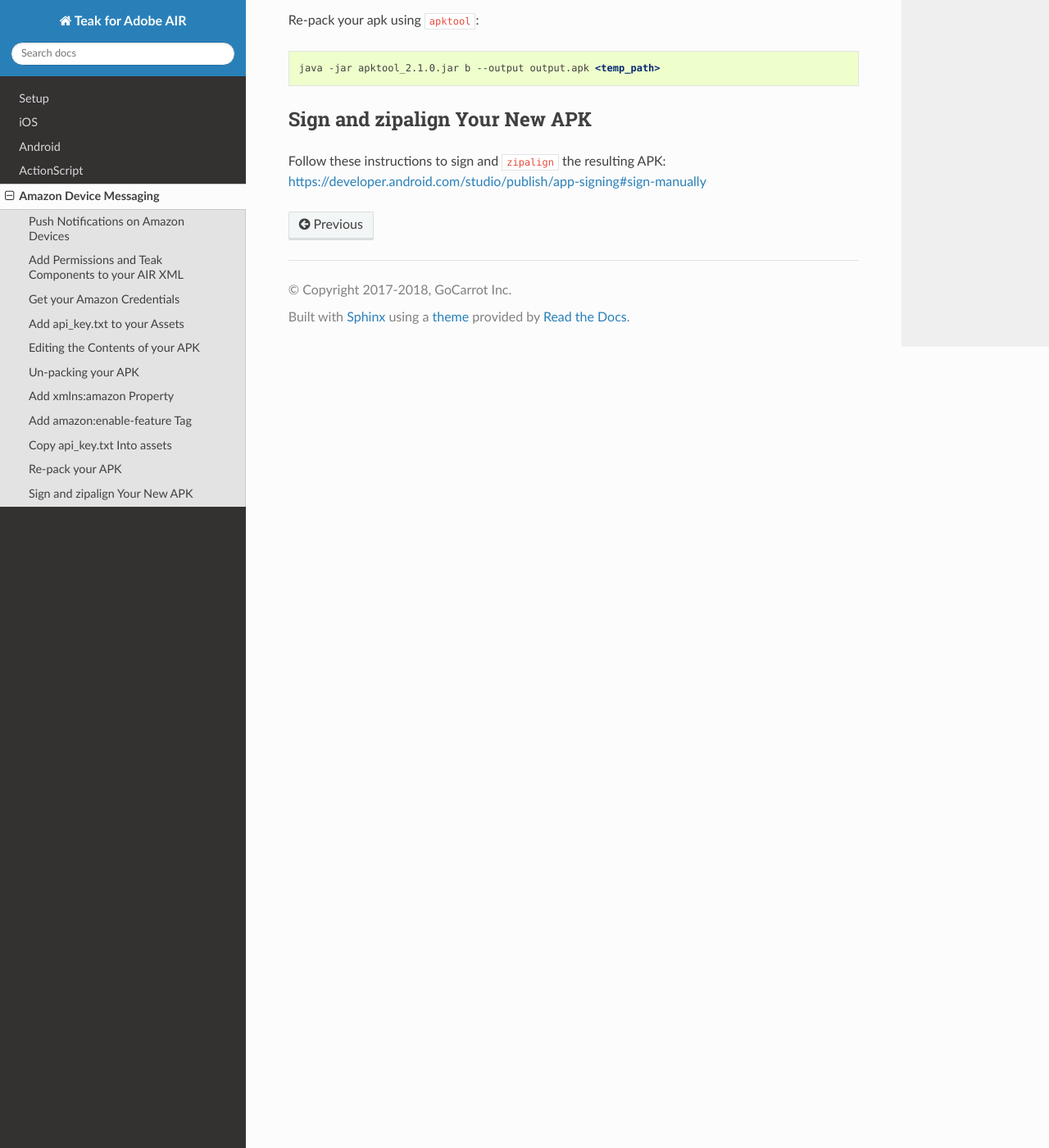
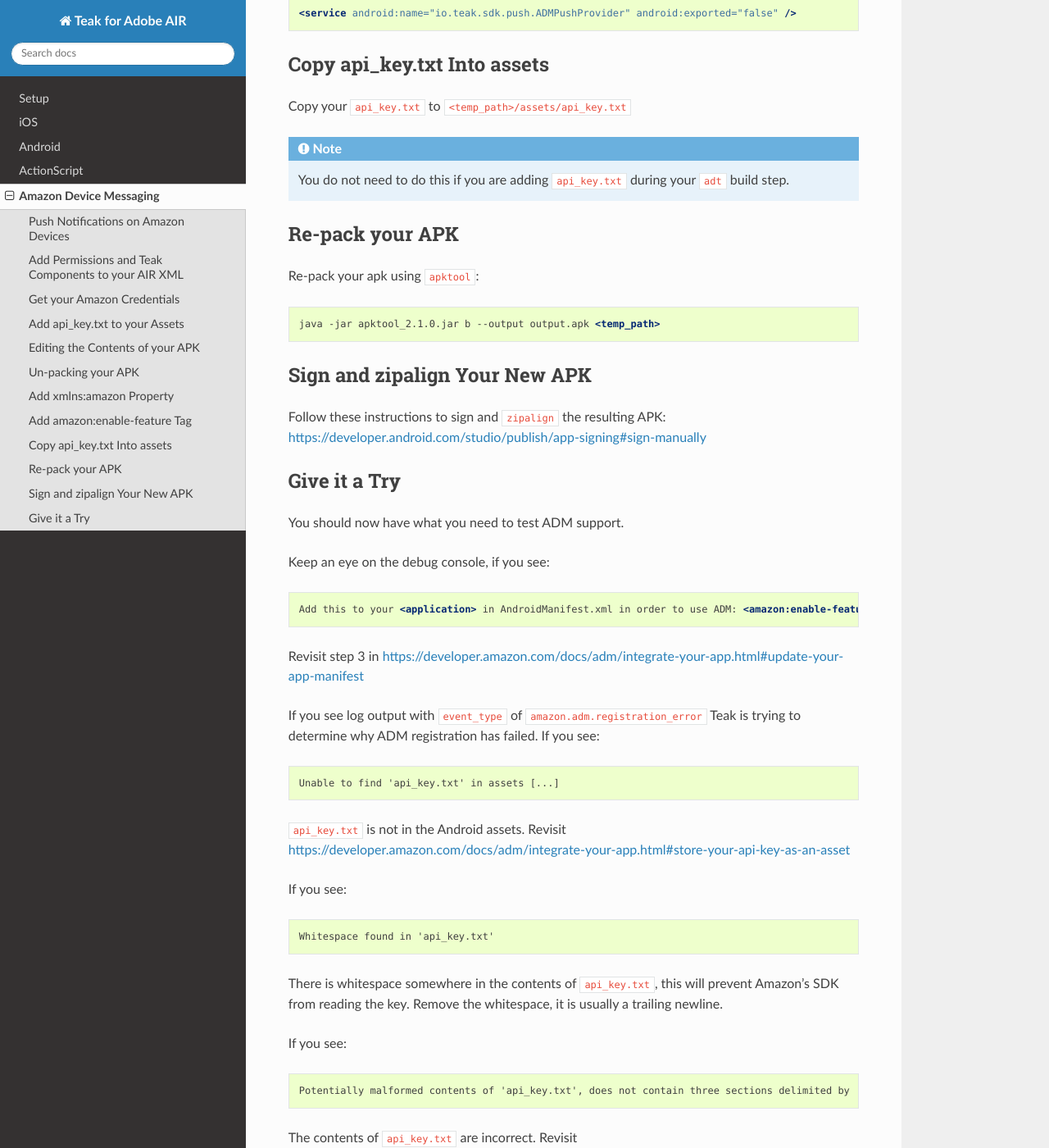
Before and after one commit to GoCarrot/teak-air, a Sphinx documentation site: the page built from docs/adm.rst, in a window 1280 px wide and 1400 px high, scrolled down 2954 px. Shown: the whole window at 82% size. Built offline with Sphinx 7.4.7 and the Read the Docs theme 2.0.0, drawn with Linux system fonts in a browser that asks for light colours; some of the changed text lies outside the part shown.

Commit message:
Further instructions and testing docs

```diff
--- a/docs/adm.rst
+++ b/docs/adm.rst
@@ -43,6 +43,16 @@
 ADM requires that you have an ``api_key.txt`` in the assets folder of your Android app.
 
 In order to get your ``api_key.txt`` follow the instructions located here: https://developer.amazon.com/docs/adm/obtain-credentials.html
+
+Once you have completed these steps, go to your apps on the Amazon Developer site, and look at the Security Profiles https://developer.amazon.com/iba-sp/overview.html
+
+Click on the security profile for your app.
+
+Copy the value in the Amazon security profile for **Client ID** into the Teak Mobile Settings for your app for **ADM Client ID**.
+
+Copy the value in the Amazon security profile for **Client Secret** into the Teak Mobile Settings for your app for **ADM Client Secret**.
+
+This gives Teak the information it needs to send ADM messages to your app.
 
 Add api_key.txt to your Assets
 ------------------------------
@@ -107,3 +117,44 @@
 Sign and zipalign Your New APK
 ------------------------------
 Follow these instructions to sign and ``zipalign`` the resulting APK: https://developer.android.com/studio/publish/app-signing#sign-manually
+
+Give it a Try
+-------------
+You should now have what you need to test ADM support.
+
+Keep an eye on the debug console, if you see::
+
+    Add this to your <application> in AndroidManifest.xml in order to use ADM: <amazon:enable-feature android:name="com.amazon.device.messaging" android:required="false" />
+
+Revisit step 3 in https://developer.amazon.com/docs/adm/integrate-your-app.html#update-your-app-manifest
+
+If you see log output with ``event_type`` of ``amazon.adm.registration_error`` Teak is trying to determine why ADM registration has failed. If you see::
+
+    Unable to find 'api_key.txt' in assets [...]
+
+``api_key.txt`` is not in the Android assets. Revisit https://developer.amazon.com/docs/adm/integrate-your-app.html#store-your-api-key-as-an-asset
+
+If you see::
+
+    Whitespace found in 'api_key.txt'
+
+There is whitespace somewhere in the contents of ``api_key.txt``, this will prevent Amazon's SDK from reading the key. Remove the whitespace, it is usually a trailing newline.
+
+If you see::
+
+    Potentially malformed contents of 'api_key.txt', does not contain three sections delimited by '.'
+
+The contents of ``api_key.txt`` are incorrect. Revisit https://developer.amazon.com/docs/adm/integrate-your-app.html#store-your-api-key-as-an-asset
+
+If you see::
+
+    Package name mismatch in 'api_key.txt'
+
+The package name of your app does not match the package name inside ``api_key.txt``. The ``api_key.txt`` must be generated for the package name of your app.
+
+If you see::
+
+    App signature SHA-256 does not match api_key.txt
+    App signature MD5 does not match api_key.txt
+
+The signature your app was signed with does not match any of the signatures in ``api_key.txt``. Revisit step 8 in https://developer.amazon.com/docs/adm/obtain-credentials.html
```
